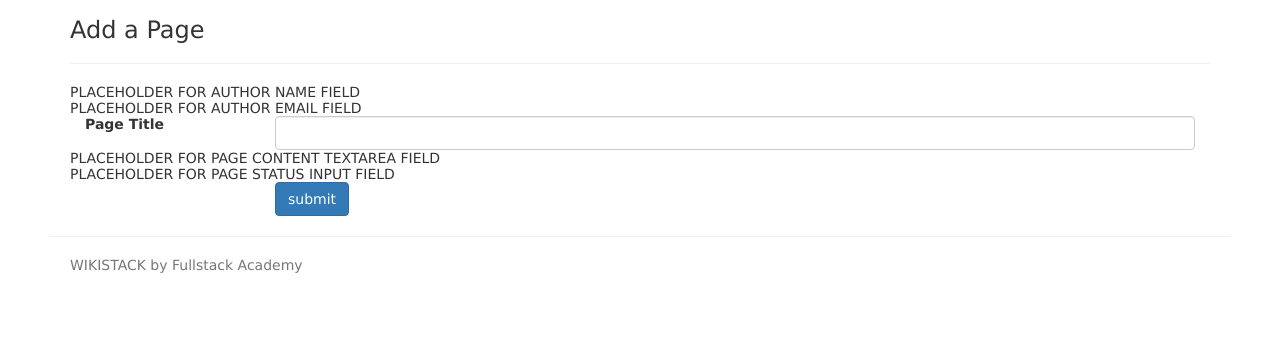
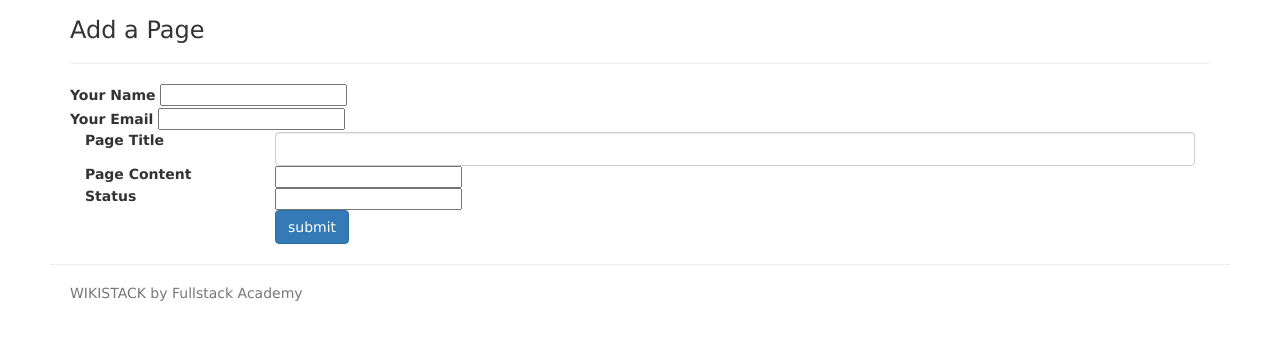
Before and after one commit to luisamiranda/Wikistack, a website: page views/addpage.html in a window 1280 px wide. Shown: the part 53-392 px from the top of the page. Drawn offline with nearby package versions, Linux system fonts and the light colour scheme; files that its build step writes are made by us from their sources.

Commit message:
some html added

```diff
--- a/views/addpage.html
+++ b/views/addpage.html
@@ -5,20 +5,32 @@
   <hr>
   <form method="POST" action="/wiki/">
 
-    <div>PLACEHOLDER FOR AUTHOR NAME FIELD</div>
+    <div>
+      <label for="name">Your Name</label>
+      <input name="author-name" type="text" id="name">
+    </div>
 
-    <div>PLACEHOLDER FOR AUTHOR EMAIL FIELD</div>
+    <div>
+      <label for="email">Your Email</label>
+      <input name="author-email" type="email" id="email">
+    </div>
 
     <div class="form-group">
       <label for="title" class="col-sm-2 control-label">Page Title</label>
       <div class="col-sm-10">
-        <input name="title" type="text" class="form-control"/>
+        <input name="title" type="text" id="title" class="form-control"/>
+      </div>
+      <label for="content" class="col-sm-2 control-label">Page Content</label>
+      <div class="col-sm-10">
+        <input name="content" type="textarea" id="content"/>
+      </div>
+      <label for="status" class="col-sm-2 control-label">Status</label>
+      <div class="col-sm-10">
+        <input name="status" type="textarea" id="status"/>
       </div>
     </div>
 
-    <div>PLACEHOLDER FOR PAGE CONTENT TEXTAREA FIELD</div>
 
-    <div>PLACEHOLDER FOR PAGE STATUS INPUT FIELD</div>
 
     <div class="col-sm-offset-2 col-sm-10">
       <button type="submit" class="btn btn-primary">submit</button>
```
Also changed, not shown: app.js (+4 -4 lines), models/index.js (+5 -5 lines), routes/wiki.js (+7 -2 lines).
